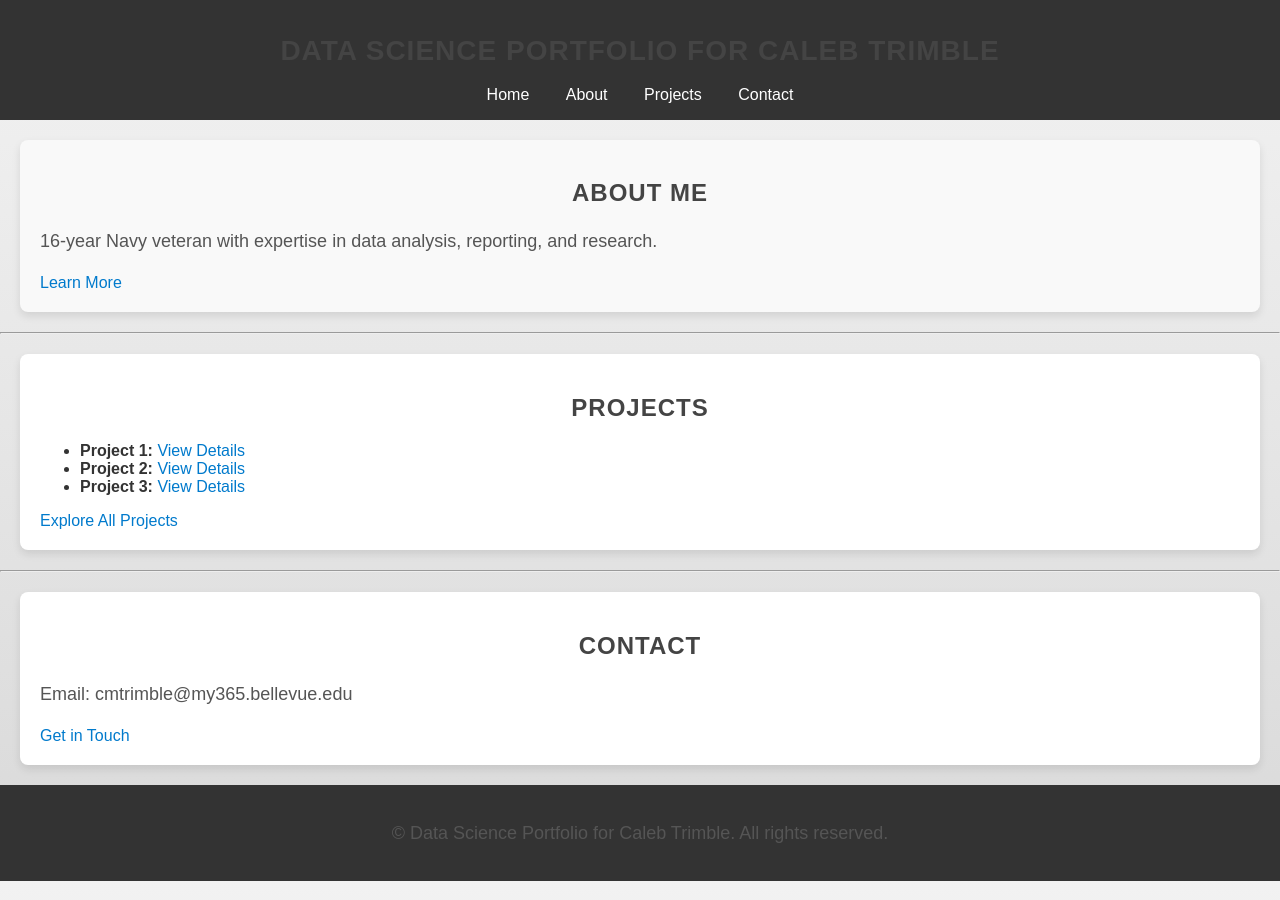
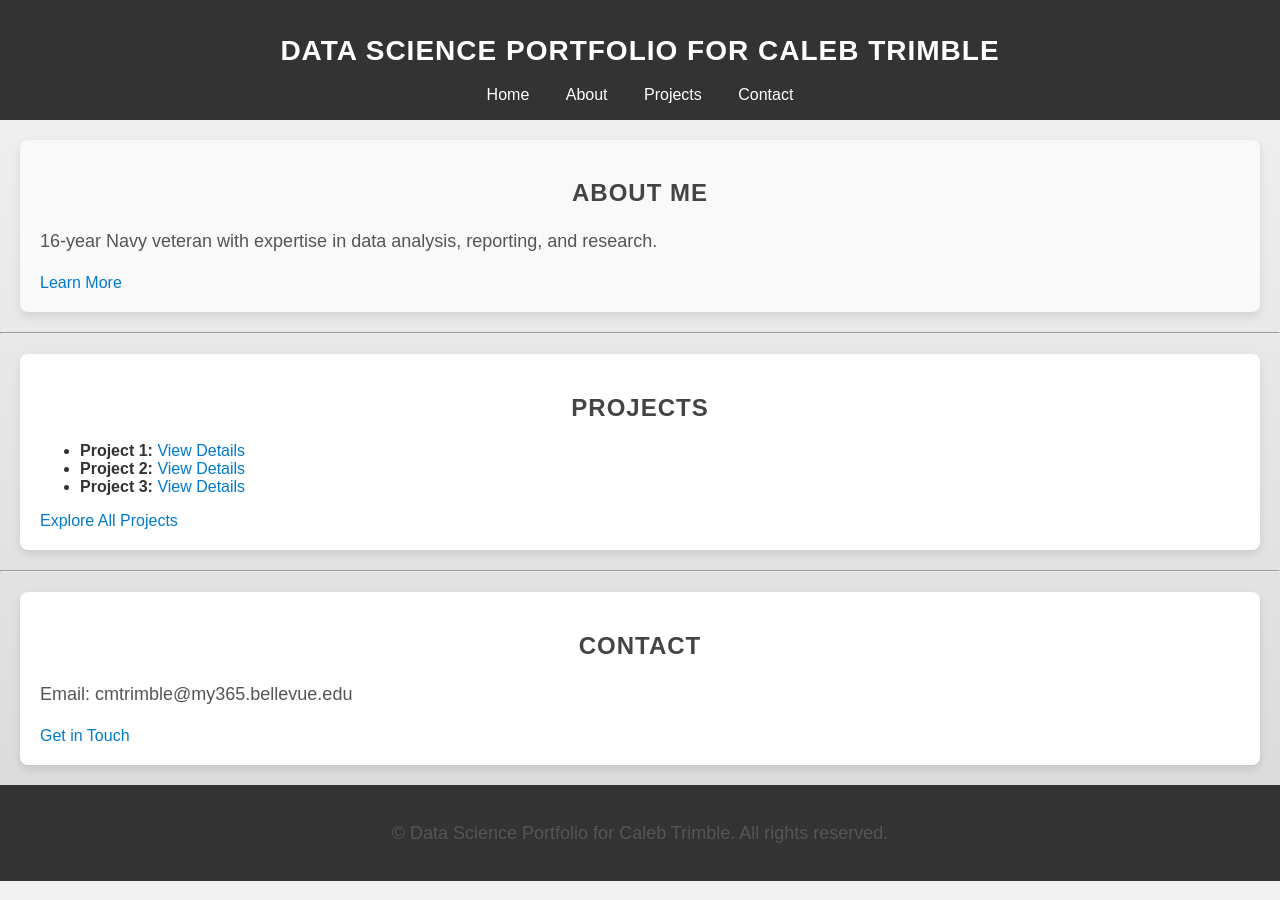
Before and after one commit to cmtrimble/cmtrimble.github.io, a Jekyll site: the page built from index.md, in a window 1280 px wide. Built offline with Jekyll 4.4.1, drawn with Linux system fonts in a browser that asks for light colours.

Commit message:
Update style.css

```diff
--- a/assets/css/style.css
+++ b/assets/css/style.css
@@ -6,6 +6,9 @@ body {
     padding: 0;
 }
 
+header h1 {
+    color: white;
+}
 h1 {
     font-size: 28px;
     color: #444;
```
